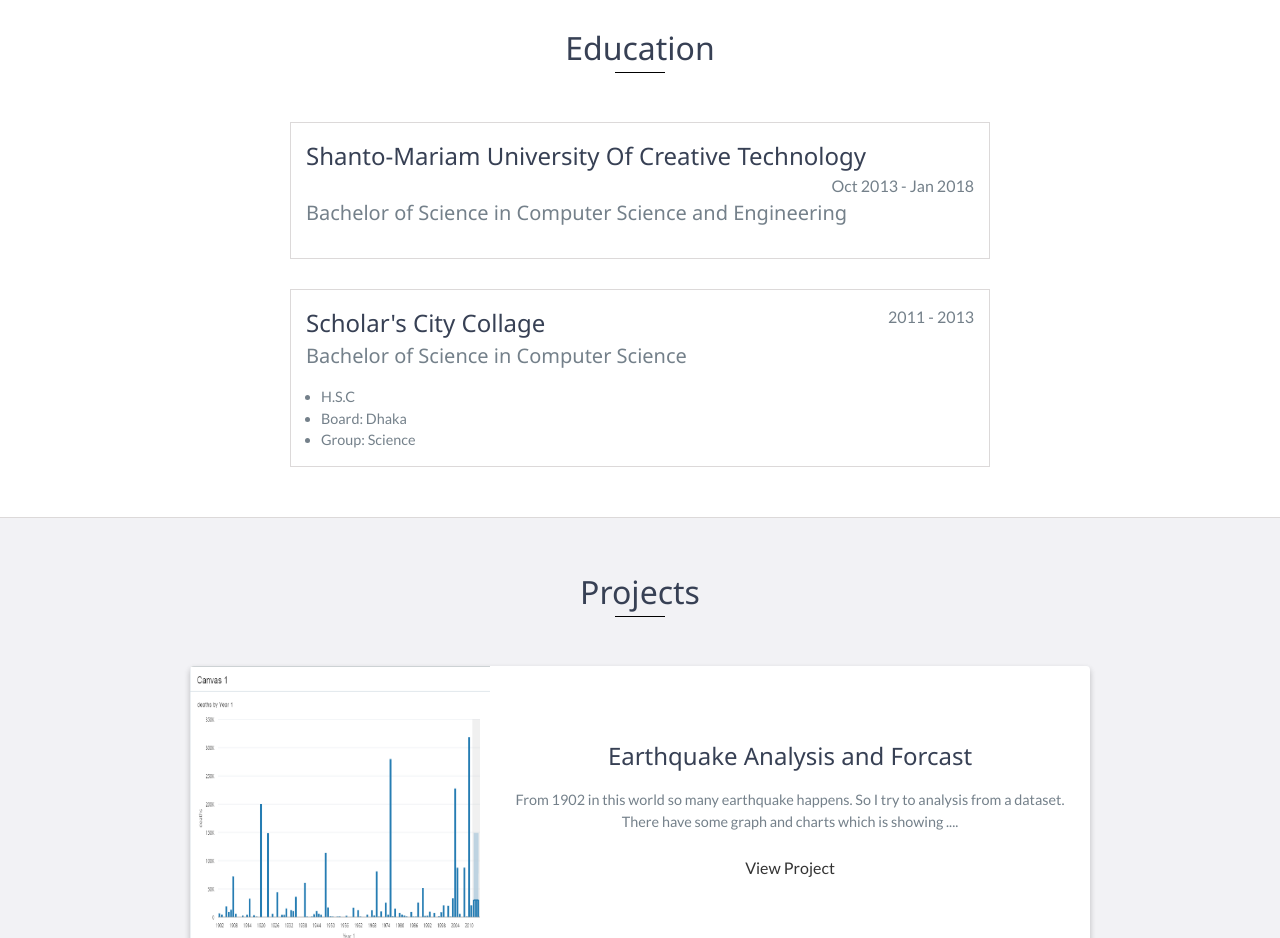
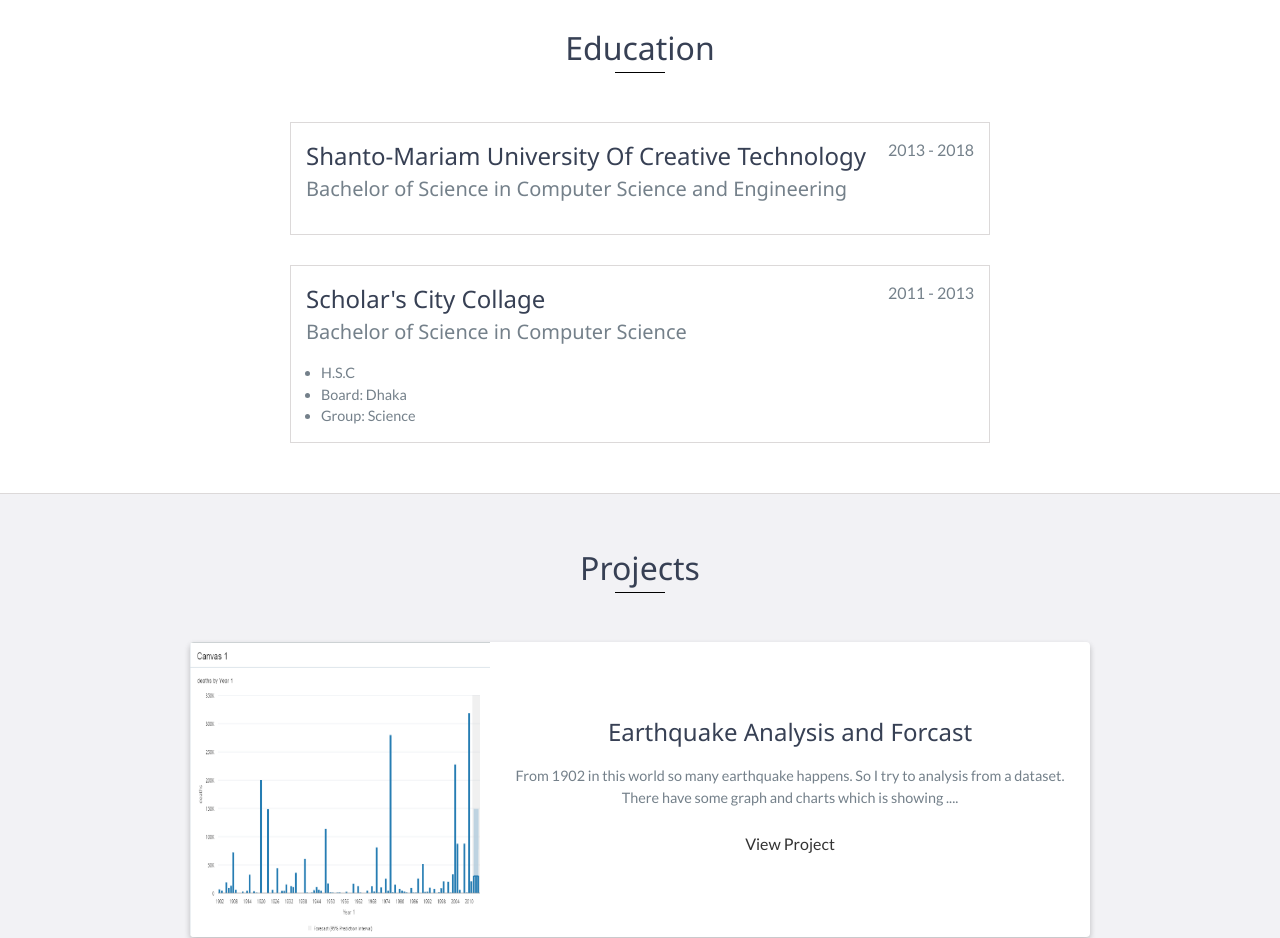
Before and after one commit to naiemsheikh/portfolio, a website: page index.html in a window 1280 px wide. Shown: the part 1440-2378 px from the top of the page. Drawn offline with Linux system fonts and the light colour scheme.

Commit message:
Update index.html

```diff
--- a/index.html
+++ b/index.html
@@ -110,7 +110,7 @@
         <h2 class="heading">Education</h2>
         <div class="education-block">
             <h3>Shanto-Mariam University Of Creative Technology</h3>
-            <span class="education-date"> Oct 2013 - Jan 2018</span>
+            <span class="education-date">2013 - 2018</span>
             <h4>Bachelor of Science in Computer Science and Engineering</h4>
 
         </div>
```
